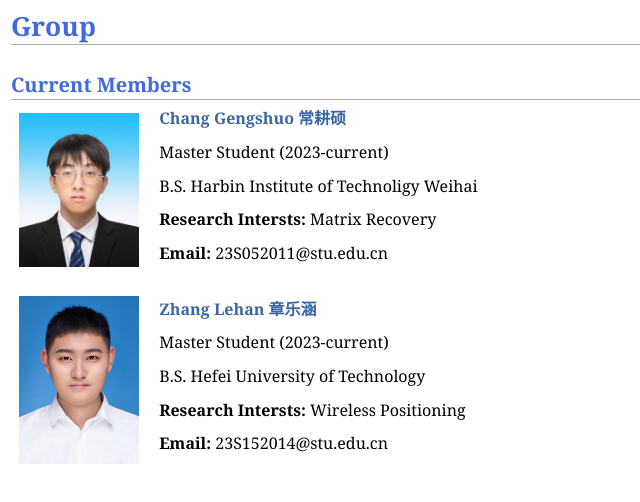
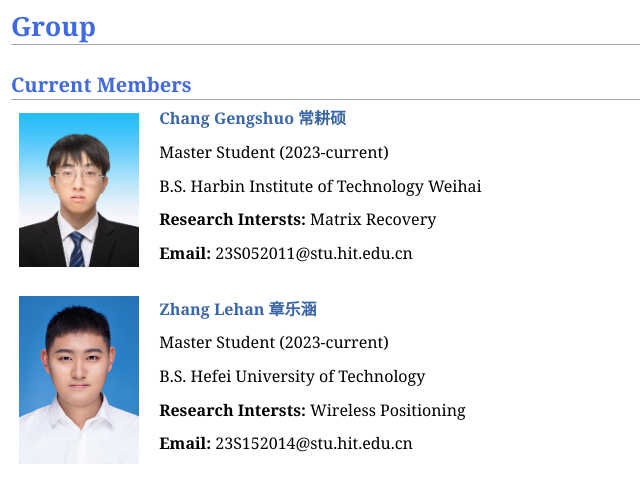
Before and after one commit to weizhang-site/weizhang-site.github.io, a plain HTML site: page group.html in a window 1280 px wide. Shown: the top 502 px of the page, 177-817 px from the left. Drawn offline with Linux system fonts and the light colour scheme.

Commit message:
update 2024-06-26

```diff
--- a/group.html
+++ b/group.html
@@ -26,9 +26,9 @@
 <img src="photos\cgs.jpg" alt="alt text" width="120px" />&nbsp;</td>
 <td align="left"><p><a href=""><b>Chang Gengshuo 常耕硕</b></a><br /></p>
 <p>Master Student (2023-current)</p>
-<p>B.S. Harbin Institute of Technoligy Weihai</p>
+<p>B.S. Harbin Institute of Technology Weihai</p>
 <p><b>Research Intersts:</b> Matrix  Recovery</p>
-<p><b>Email:</b> 23S052011@stu.edu.cn</p>
+<p><b>Email:</b> 23S052011@stu.hit.edu.cn</p>
 </td></tr></table>
 <table class="imgtable"><tr><td>
 <img src="photos\zlh.jpg" alt="alt text" width="120px" />&nbsp;</td>
@@ -36,7 +36,7 @@
 <p>Master Student (2023-current)</p>
 <p>B.S. Hefei University of Technology</p>
 <p><b>Research Intersts:</b> Wireless Positioning</p>
-<p><b>Email:</b> 23S152014@stu.edu.cn</p>
+<p><b>Email:</b> 23S152014@stu.hit.edu.cn</p>
 </td></tr></table>
 </td>
 </tr>
```
